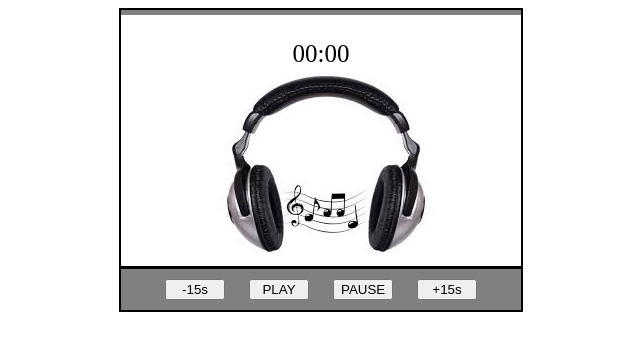
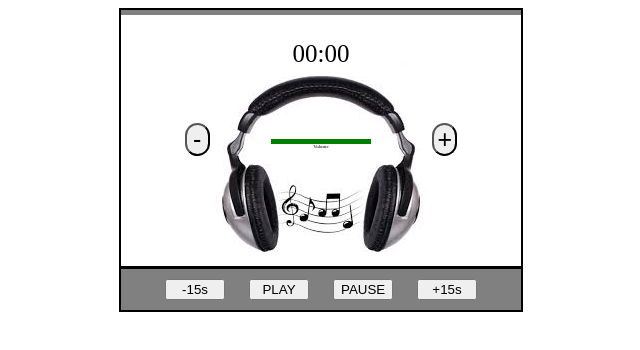
Before and after one commit to massoncarlos/playeraudio, a plain HTML site: page index.html in a window 1280 px wide. Shown: the whole page, without its empty margins (319-959 px from the left). Drawn offline with Linux system fonts and the light colour scheme.

Commit message:
Add Volume Control

```diff
--- a/index.html
+++ b/index.html
@@ -17,6 +17,14 @@
         <audio id="audio">
             <source src="./assets/system-of-a-down-chop-suey-official-video-CSvFpBOe8eY.mp3" type="audio/mp3">
         </audio>
+        <div id="volume">
+            <button id="bt5" onclick="less()">-</button>
+            <div id="hp_slide1">
+                <p>Volume</p>
+                <div id="hp_range3"></div>
+            </div>
+            <button id="bt6" onclick="more()">+</button>
+        </div>
         <div id="button">
             <button id="bt1" onclick="back()">-15s</button>
             <button id="bt2" onclick="play()">PLAY</button>
--- a/script.js
+++ b/script.js
@@ -2,7 +2,11 @@
 let audio = document.getElementById("audio");
 var player = document.getElementById("audio");
 let bar = document.getElementById("hp_range2");
+let barVol = document.getElementById("hp_range3");
 let timer = document.getElementById("timer");
+let barVol2;
+audio.volume = 1;
+barVol.style.width = audio.volume * 100 + '%';
 
 function play(){
     audio.play();
@@ -18,6 +22,18 @@ function back(){
 
 function foward(){
     audio.currentTime += 15;
+}
+function less(){
+    if (audio.volume > 0.01)
+        audio.volume -= 0.1;
+    barVol2 = audio.volume * 100 + '%';
+    barVol.style.width = barVol2;
+}
+function more(){
+    if (audio.volume < 1)
+        audio.volume += 0.1;
+    barVol2 = audio.volume * 100 + '%';
+    barVol.style.width = barVol2;
 }
 
 
--- a/style.css
+++ b/style.css
@@ -11,6 +11,7 @@ body{
     background-image: url("./assets/background.jpg");
     background-repeat: no-repeat;
     background-position: center;
+    background-position: 70px;
     border: solid 2px black;
 }
 .hp_slide{
@@ -40,3 +41,48 @@ button{
 #timer{
     font-size: 25px;
 }
+
+#volume{
+    position: relative;
+    box-sizing: border-box;
+    margin: 0px 0px 0px 0px;
+    padding: 0px 0px 0px 0px;
+    border-width: 0px;
+    font-size: 5px;
+    padding-top: 30px;
+}
+#bt5{
+    box-sizing: border-box;
+    margin: 0px 0px 0px 0px;
+    padding: 0px 0px 0px 0px;
+    border-width: 2px;
+    width: 25px;
+    border-radius: 20px;
+    font-size: 25px;
+}
+#bt6{
+    box-sizing: border-box;
+    margin: 0px 0px 0px 0px;
+    padding: 0px 0px 0px 0px;
+    width: 25px;
+    border-width: 2px;
+    border-radius: 20px;
+    font-size: 25px;
+}
+#hp_slide1{
+    position: relative;
+    display: inline-block;
+    width: 100px;
+    height: 5px;
+    margin-left: 60px;
+    margin-right: 60px;
+    background-color: grey;
+}
+#hp_range3{
+    position: absolute;
+    top: 0;
+    left: 0;
+    width: 0;
+    height: 5px;
+    background-color: green;
+}
```
